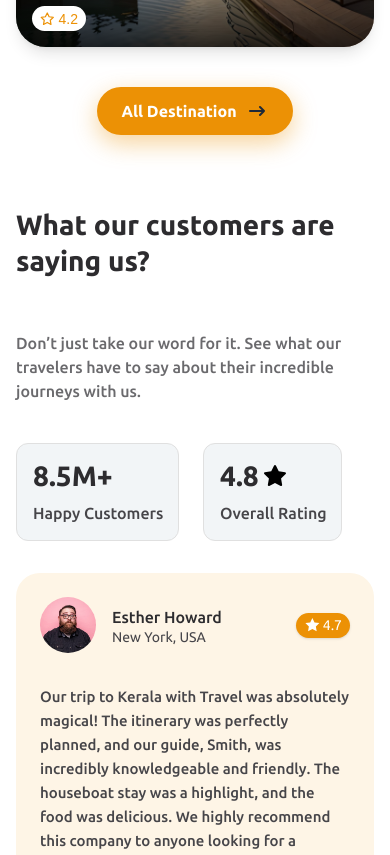
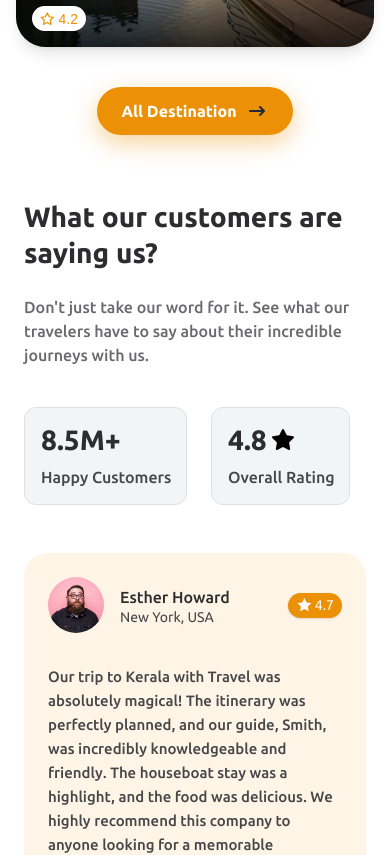
Before and after one commit to jncbhudiya/TravioGo, a Next.js app: page / in a window 390 px wide. Shown: the part 5960-6815 px from the top of the page. Built offline with nearby package versions, Linux system fonts and the light colour scheme.

Commit message:
Testimonials make a responsive

```diff
--- a/src/app/-home/-testimonials/page.tsx
+++ b/src/app/-home/-testimonials/page.tsx
@@ -7,18 +7,17 @@ import React from "react";
 
 function Testimonials() {
   return (
-    <section className="w-full  bg-white py-12 px-4 md:py-16 md:px-8  ">
-      <div className="max-w-[1320px] mt-6  mx-auto flex flex-col lg:flex-row items-stretch lg:items-start justify-between gap-8">
+    <section className="w-full bg-white py-16 px-6 md:px-10 lg:px-24 ">
+      <div className="max-w-[1320px] mx-auto  space-y-4 flex flex-col lg:flex-row items-stretch lg:items-start justify-between gap-8 ">
         {/* LEFT: Heading & Stats */}
         <div className="flex-1 max-w-full lg:max-w-[645px] flex flex-col ">
           {/* Heading */}
-          <div className="flex  flex-col gap-9 lg:max-h-[192px] lg:max-w-[645px]">
-            <h2 className="font-[ubuntu] font-bold text-[28px] md:text-[32px] lg:text-[36px] leading-[36px] md:leading-[44px] lg:leading-[48px] text-[#2D2C2F] mb-4">
-              What our customers are
-              <br className="hidden sm:block" /> saying us?
+          <div className="flex flex-col gap-6 lg:gap-9">
+            <h2 className="font-[ubuntu] font-bold text-[28px] md:text-[32px] lg:text-[36px] leading-[36px] md:leading-[44px] lg:leading-[48px] text-[#2D2C2F]">
+              What our customers are saying us?
             </h2>
-            <p className="font-[ubuntu] font-medium text-[#464549] text-base leading-[24px] opacity-80 max-w-full">
-              Don’t just take our word for it. See what our travelers have to
+            <p className="font-[ubuntu] font-medium text-[#464549] text-base leading-[24px] opacity-80 max-w-full lg:max-w-[540px]">
+              Don't just take our word for it. See what our travelers have to
               say about their incredible journeys with us.
             </p>
           </div>
--- a/src/app/-home/-topdestination/page.tsx
+++ b/src/app/-home/-topdestination/page.tsx
@@ -23,10 +23,13 @@ export default function TopDestinations() {
           </div>
         </div>
       </div>
+      <div className="flex flex-col lg:flex-row gap-6 lg:gap-8 max-w-[1320px] mx-auto lg:justify-between items-stretch">
+        {/* </div>
 
-      {/* Responsive Grid */}
-      <div className="flex flex-wrap lg:flex-nowrap gap-6 lg:gap-8 justify-center items-stretch max-w-[1320px] mx-auto">
+      <div className="flex flex-wrap lg:flex-nowrap gap-6 lg:gap-8 justify-center items-stretch max-w-[1320px] mx-auto"> */}
         {/* First Column */}
+
+
         <div className="flex flex-col gap-6 flex-1 min-w-[220px] max-w-[340px]">
           <div className="w-full h-[220px] sm:h-[260px] md:h-[307px]">
             <DestinationCard {...destinations[0]} />
--- a/src/app/-home/-trendingdestinations/page.tsx
+++ b/src/app/-home/-trendingdestinations/page.tsx
@@ -24,7 +24,7 @@ export default function Trendingdestinations() {
       <div className="max-w-[1320px] mx-auto  space-y-4  ">
         {/* Use Title and pass scrollRef */}
         <div
-          className="relative w-full block mt-[50px] sm:mt-[70px] md:mt-[50px]"
+          className="relative w-full block mt-[50px] sm:mt-[70px] md:mt-[55px]"
         >
           <Title
             scrollRef={scrollRef}
```
